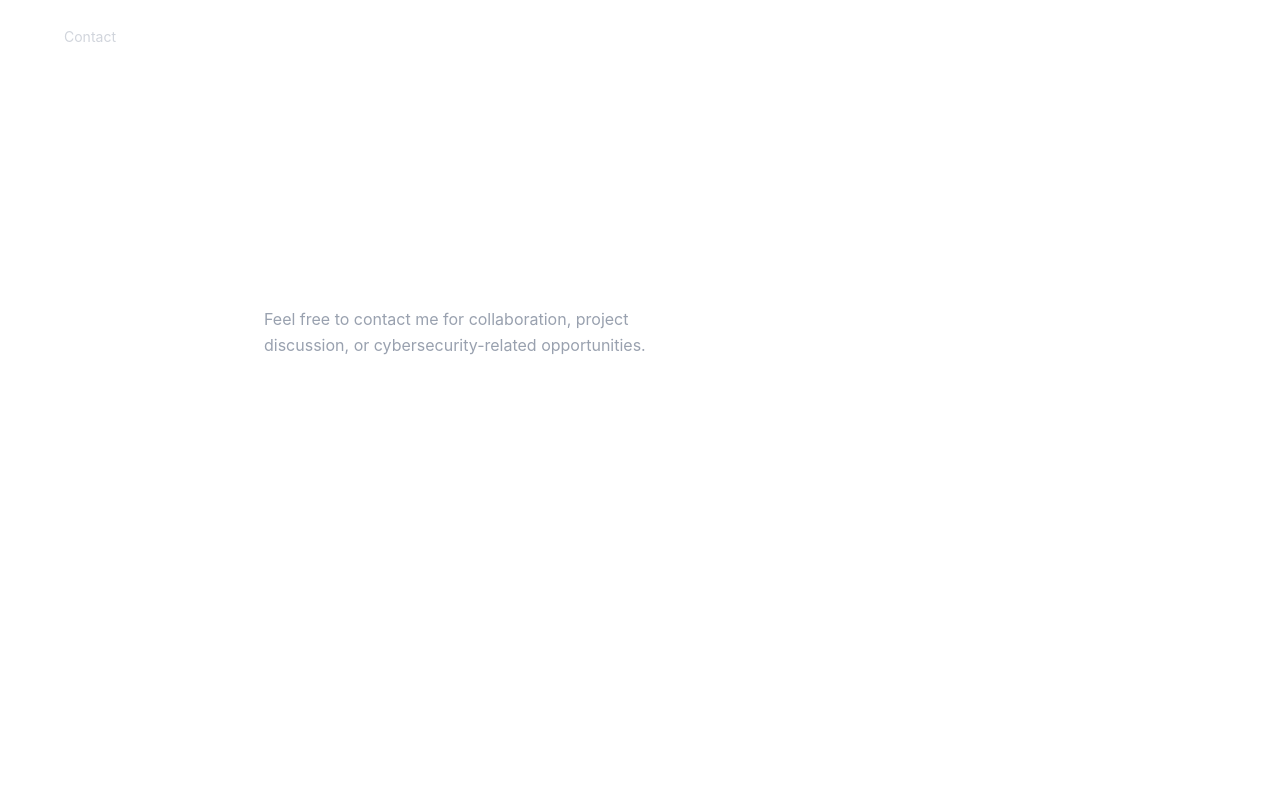
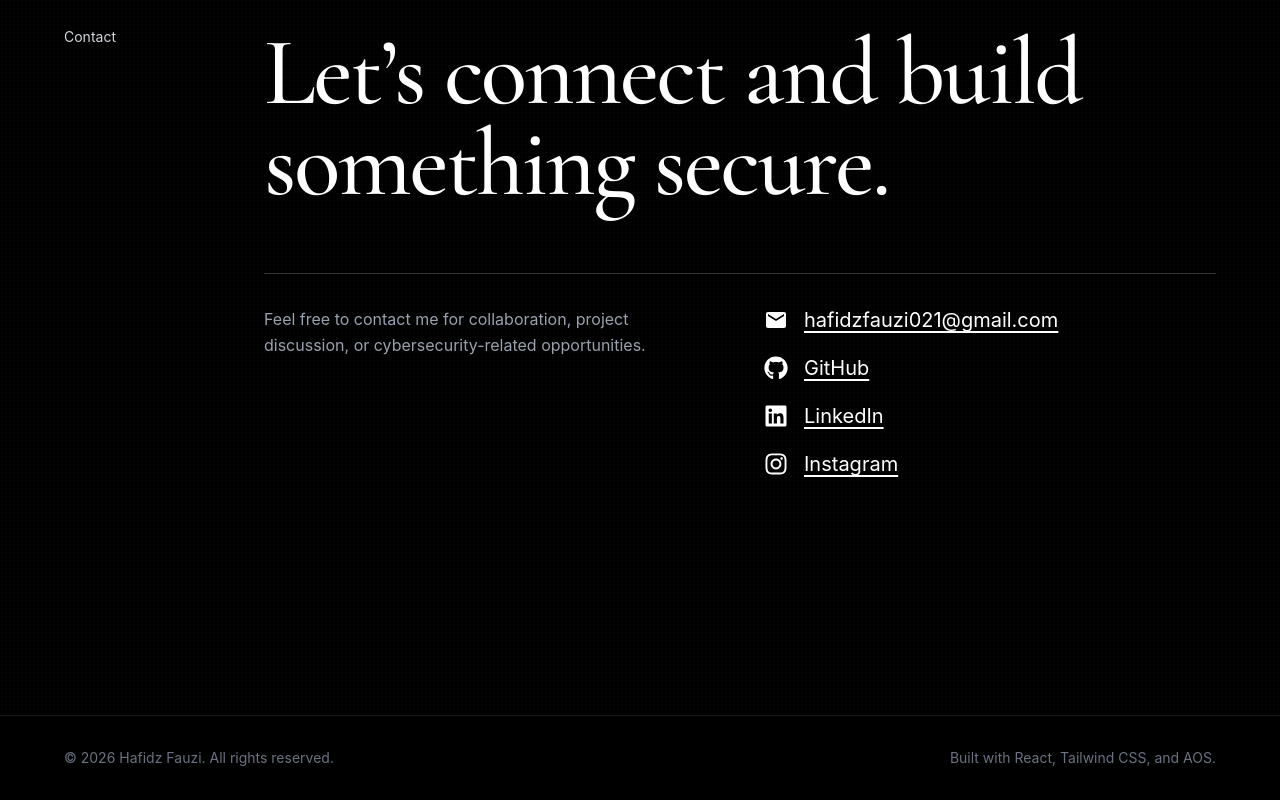
Before and after one commit to hafidzfauzi/Portfolio, a React app: page / in a window 1280 px wide. Shown: the part 3688-4488 px from the top of the page. Before the commit the page ends 4403 px from the top, so only its background shows below. Built offline with nearby package versions, Linux system fonts and the light colour scheme; the HTML template or start-up script is replaced by a standard one.

Commit message:
feat: implement main app layout and global stylesheet with custom animations and font imports

```diff
--- a/src/App.jsx
+++ b/src/App.jsx
@@ -25,6 +25,7 @@ function App() {
         <Skills />
         <Projects />
         <Contact />
+        <Footer />
       </div>
 
       <ScrollToTop />
--- a/src/index.css
+++ b/src/index.css
@@ -5,10 +5,12 @@
 html {
   scroll-behavior: smooth;
   overflow-x: hidden;
+  background-color: black;
 }
 
 body {
   overflow-x: hidden;
+  background-color: black;
 }
 
 .font-heading {
```
